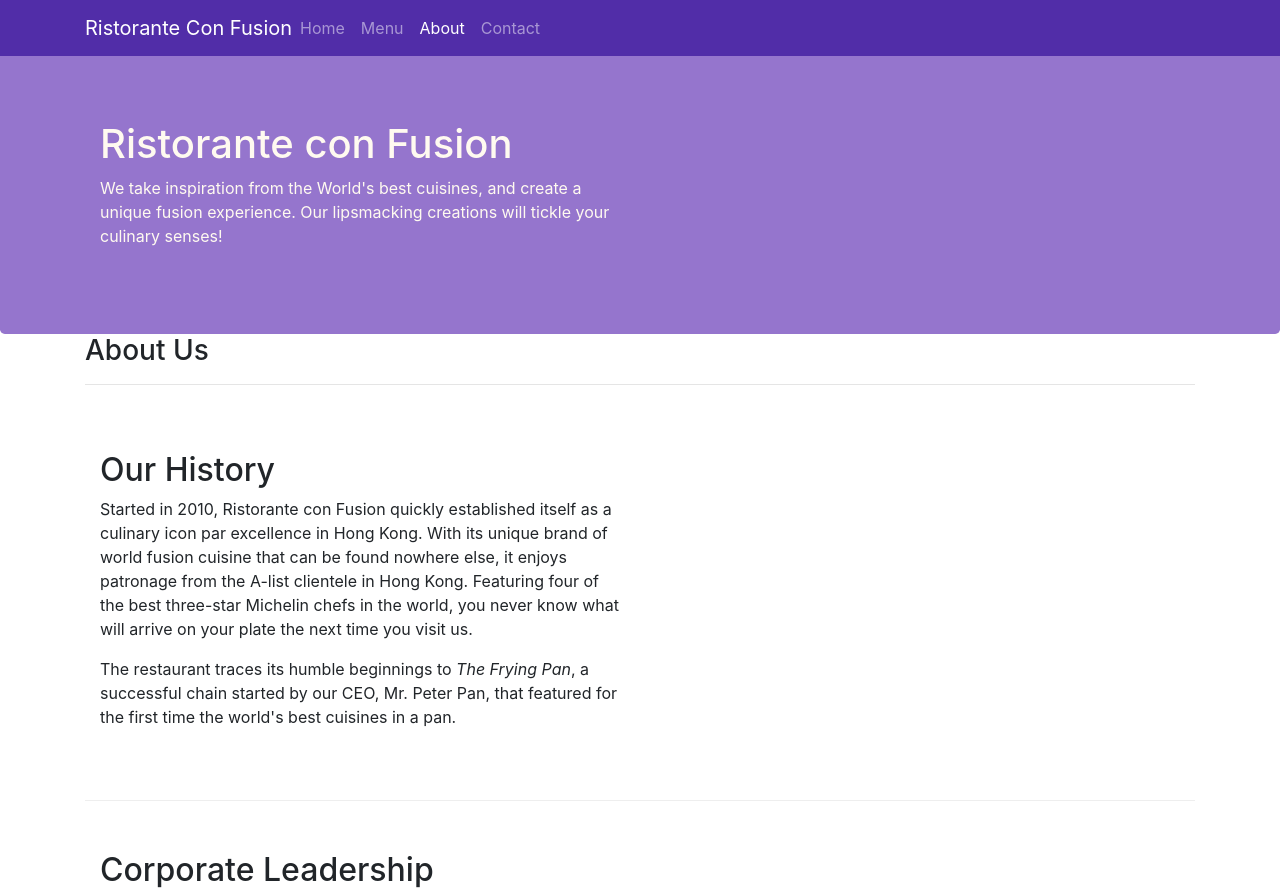
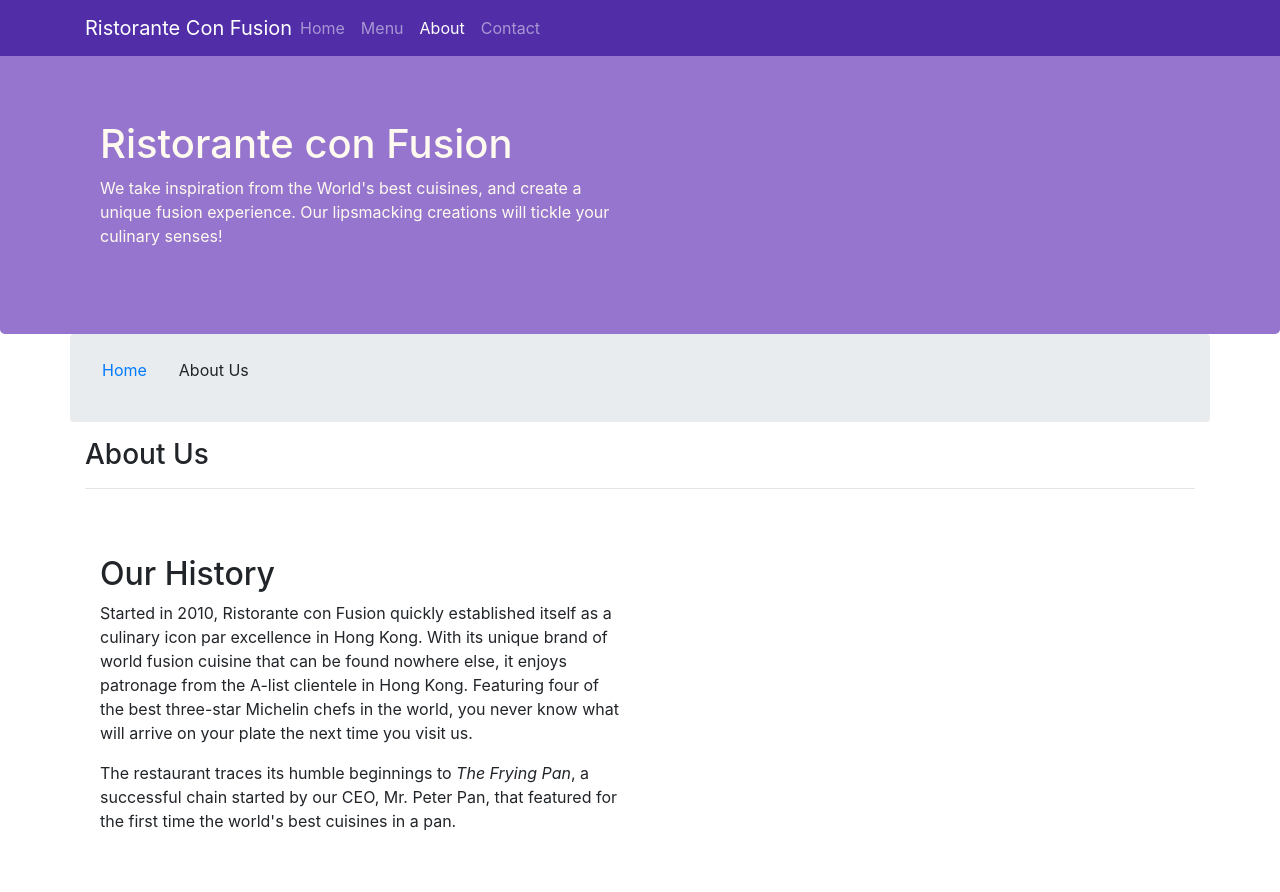
Before and after one commit to namrataswain/conFusion-website, a website: page aboutus.html in a window 1280 px wide. Shown: the top 892 px of the page. Drawn offline with nearby package versions, Linux system fonts and the light colour scheme.

Commit message:
Added a breadcrumb to the about page

```diff
--- a/aboutus.html
+++ b/aboutus.html
@@ -47,6 +47,12 @@
 
     <div class="container">
         <div class="row">
+            <ol class="col-12 breadcrumb">
+                <li class="breadcrumb item"><a href="./index.html">Home</a></li>
+                <li class="breadcrumb item active">About Us</li>
+
+
+            </ol>
             <div class="col-12">
                 <h3>About Us</h3>
                 <hr>
```
